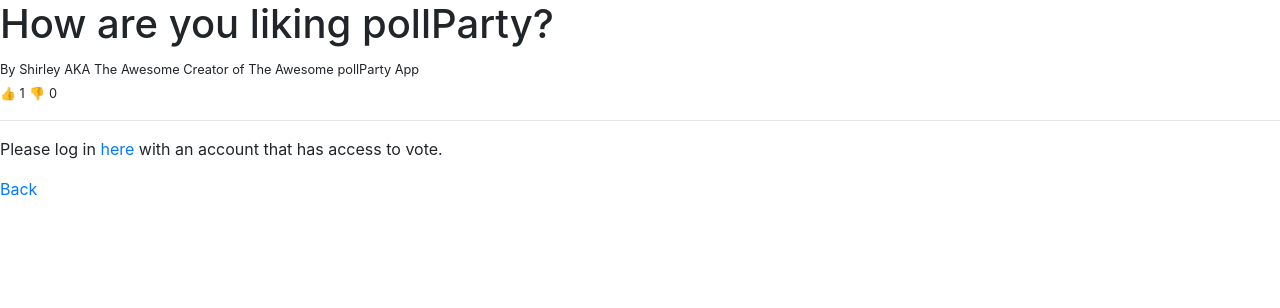
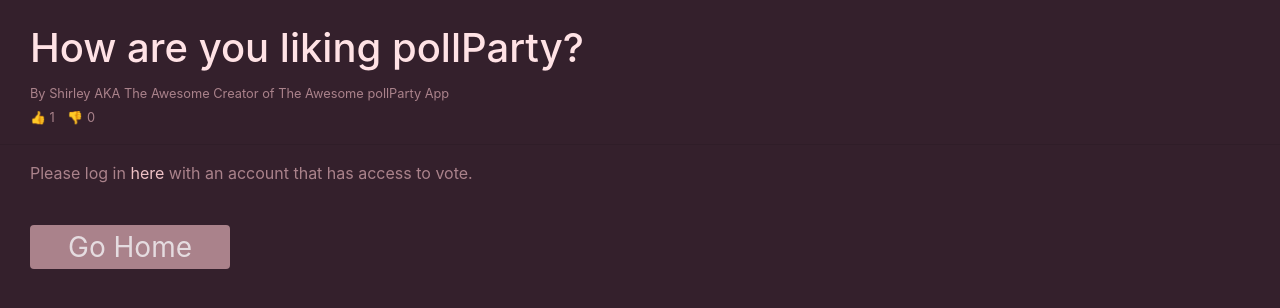
Before and after one commit to shirleytxu/djangoMediaProject, a Django app: page /postDetails/1 in a window 1280 px wide. Shown: the top 308 px of the page. Run offline with Django 3.2, Linux system fonts and the light colour scheme; data comes from the database, SQL or seed files in the repository; both versions use the stored data as it was after the commit; some libraries are stand-ins or nearby versions.

Commit message:
Use template extension for Django templates
- Created base.html
- Moved style sheets to base.html
- Added title block and content block in base.html
- Defined more consistent, easier-to-read color scheme in base.html

```diff
--- a/djangoMediaProject/settings.py
+++ b/djangoMediaProject/settings.py
@@ -27,7 +27,6 @@ SECRET_KEY = '$39y+o5-*ywt#aeug1%16727ld)(h%n%8*nmtcb)lrfpi$^93d'
 DEBUG = True
 
 ALLOWED_HOSTS = []
-
 
 # Application definition
 
--- a/pollParty/admin.py
+++ b/pollParty/admin.py
@@ -4,5 +4,3 @@ from .models import Poll, Profile
 
 admin.site.register(Poll)
 admin.site.register(Profile)
-
-#username: shirley.xu.23
--- a/pollParty/apps.py
+++ b/pollParty/apps.py
@@ -1,4 +1,5 @@
 from django.apps import AppConfig
+
 
 class PollPartyConfig(AppConfig):
     name = 'pollParty'
--- /dev/null
+++ b/pollParty/templates/pollParty/base.html
@@ -0,0 +1,120 @@
+<!DOCTYPE html>
+<html lang="en">
+
+<style>
+.button {
+    display: inline-block;
+    border-radius: 4px;
+    background-color: #AA828B;
+    border: none;
+    color: #E5DCE0;
+    text-align: center;
+    font-size: 28px;
+    width: 200px;
+    transition: all 0.5s;
+    cursor: pointer;
+    margin-bottom: 20px;
+    margin-right: 8px;
+    margin-left: 30px;
+}
+
+.button span {
+  cursor: pointer;
+  display: inline-block;
+  position: relative;
+  transition: 0.5s;
+}
+
+.button span:after {
+  content: '\00bb';
+  position: absolute;
+  opacity: 0;
+  top: 0;
+  right: -20px;
+  transition: 0.5s;
+}
+
+.button:hover span {
+  padding-right: 25px;
+}
+
+.button:hover span:after {
+  opacity: 1;
+  right: 0;
+}
+
+
+.buttonpost {
+  border-radius: 25px;
+  border: 2px solid #AA828B;
+  padding: 20px;
+  width: 850px;
+  height: 150px;
+  opacity: 0.7;
+  transition: 0.3s;
+  display: inline-block;
+  text-decoration: none;
+  margin: 5px 2px;
+  cursor: pointer;
+   margin-right: 8px;
+   margin-left: 30px;
+}
+
+.buttonpost:hover {opacity: 1}
+
+p {
+    color: #FFE2E5;
+    margin-top: 100px;
+    margin-bottom: 100px;
+    margin-right: 8px;
+    margin-left: 30px;
+}
+
+h1 {
+    color: #FFE2E5;
+    margin-top: 100px;
+    margin-bottom: 100px;
+    margin-right: 8px;
+    margin-left: 30px;
+}
+
+
+a[href] {
+     color: #EEC0C5;
+}
+
+table {
+    margin-right: 8px;
+    margin-left: 30px;
+}
+
+body {
+    margin-right: 8px;
+    margin-left: 30px;
+}
+
+form {
+    margin-right: 8px;
+    margin-left: 30px;
+}
+
+</style>
+<head>
+    <!-- defines title block -->
+    <title>{% block title %}pollParty{% endblock %}</title>
+
+    <!-- Copied from Dr. J's Twit -->
+    <link href="https://maxcdn.bootstrapcdn.com/bootstrap/4.4.1/css/bootstrap.min.css"
+          rel="stylesheet"/>
+    <script src="https://ajax.googleapis.com/ajax/libs/jquery/3.4.1/jquery.min.js"></script>
+    <script src="https://cdnjs.cloudflare.com/ajax/libs/popper.js/1.16.0/umd/popper.min.js"></script>
+    <script src="https://maxcdn.bootstrapcdn.com/bootstrap/4.4.1/js/bootstrap.min.js"></script>
+
+</head>
+
+<body style="background-color: #34202C">
+    <!-- content block for other templates to fill in -->
+    {% block content %}
+    {% endblock %}
+</body>
+</html>
--- a/pollParty/templates/pollParty/createPoll.html
+++ b/pollParty/templates/pollParty/createPoll.html
@@ -1,3 +1,5 @@
+{% extends 'pollParty/base.html' %}
+{% block title %}Create A Poll {% endblock %}
 {% block content %}
 <!-- Placeholder for now -->
 <h1>Create Poll</h1>
@@ -7,7 +9,7 @@
     <form method="POST">
   {% csrf_token %}
   {{ form.as_p }}
-  <input type="submit" value="Save">
+  <input type="submit" style="margin-right: 8px; margin-left: 30px;" value="Save">
     </form>
  {% else %}
     <!-- User is not authenticated, redirect to login page -->
@@ -15,6 +17,6 @@
        please login <a href="/accounts/login/"> here </a> with an account that has access.</p>
 
   {% endif %}
-
+<br/>
 <button class="button" onclick="location.href = '/'" style="vertical-align:middle"><span>Back</span></button>
 {% endblock %}
--- a/pollParty/templates/pollParty/pollDetails.html
+++ b/pollParty/templates/pollParty/pollDetails.html
@@ -1,25 +1,15 @@
-<!DOCTYPE html>
-<head>
-    <title>pollParty</title>
+{% extends 'pollParty/base.html' %}
+{% block title %}View Poll Details{% endblock %}
+{% block content %}
 
-    <!-- Copied from Dr. J's Twit -->
-    <link rel="stylesheet"
-          href="https://maxcdn.bootstrapcdn.com/bootstrap/4.4.1/css/bootstrap.min.css"/>
-    <script src="https://ajax.googleapis.com/ajax/libs/jquery/3.4.1/jquery.min.js"></script>
-    <script src="https://cdnjs.cloudflare.com/ajax/libs/popper.js/1.16.0/umd/popper.min.js"></script>
-    <script src="https://maxcdn.bootstrapcdn.com/bootstrap/4.4.1/js/bootstrap.min.js"></script>
-
-</head>
-
-<!--Displays this poll's details -->
-<body>
+<br/>
 <h1> {{ poll.pollText }} </h1>
-<small> By {{ firstName }} {{ lastName }} </small> <br/>
+<small style="color: #AA828B; margin-right: 8px; margin-left: 30px;"> By {{ firstName }} {{ lastName }} </small> <br/>
 <!-- Poll Up Votes -->
-<span> <small>👍 {{ poll.upVotes.count }}</small></span>
+<span> <small style="color: #AA828B; margin-right: 8px; margin-left: 30px;">👍 {{ poll.upVotes.count }}</small></span>
 
 <!-- Poll Down Votes -->
-<span> <small>👎 {{ poll.downVotes.count }}</small></span>
+<span> <small style="color: #AA828B; margin-right: 8px; ">👎 {{ poll.downVotes.count }}</small></span>
 <br/>
 <hr>
 
@@ -42,6 +32,7 @@
         </form>
     {% endif %}
 
+    <!-- If user is the author of a post, displays delete post option -->
     {% if user == poll.userPosted %}
         <form action="{% url 'deletepost' poll.pk %}" method="post">
             {% csrf_token %}
@@ -51,8 +42,12 @@
 
 
 {% else %}
-<p>Please log in <a href="/accounts/login/"> here </a> with an account that has access to vote.</p>
+<!-- User is not logged in, prompts them to log in -->
+<p style="color: #AA828B;">Please log in <a href="/accounts/login/"> here </a>
+    with an account that has access to vote.</p>
 
 {% endif %}
-
-<a href="{% url 'index' %}">Back</a>
+<br/>
+ <button class="button" onclick="location.href = '/'"
+            style="vertical-align:middle"><span>Go Home</span></button>
+{% endblock %}
--- a/pollParty/views.py
+++ b/pollParty/views.py
@@ -19,23 +19,39 @@ class RegisterForm(UserCreationForm):
 
     class Meta:
         model = User
-        fields = ["username", "email", "first_name", "last_name", "password1", "password2"]
+        fields = ["username", "email", "first_name", "last_name", "password1",
+                  "password2"]
+
 
 def register(response):
-    message=""
+    """
+    register view-
+    allows new users to register an account
+    loads template registration/register.html
+    """
+    message = ""
     if response.method == "POST":
         form = RegisterForm(response.POST)
         if form.is_valid():
+            # Registration form successful, redirects to home
             form.save()
             return redirect("/")
         else:
-            message="Registration Form Failed. "
+            # Registration form unsuccessful
+            message = "Registration Form Failed. "
 
     else:
         form = RegisterForm()
-    return render(response, "registration/register.html", {"form": form, "message": message})
+    return render(response, "registration/register.html",
+                  {"form": form, "message": message})
+
 
 class PostDetailView(DetailView):
+    """
+    postdetailview view-
+    allows users to view a post in an individual page
+    loads template pollParty/pollDetails.html
+        """
     model = Poll
     template_name = 'pollParty/pollDetails.html'
 
@@ -48,6 +64,11 @@ class PostDetailView(DetailView):
 
 
 class AddPostView(CreateView):
+    """
+    addpostview view-
+    allows users to add their own posts
+    loads template pollParty/createPoll.html
+    """
     model = Poll
     template_name = 'pollParty/createPoll.html'
     fields = ['pollText']
@@ -59,31 +80,55 @@ class AddPostView(CreateView):
 
 
 def upvote(request, pk):
+    """
+    upvote view-
+    allows users to upvote posts
+    displayed in pollParty/pollDetails.html
+    """
     user = request.user
     poll = get_object_or_404(Poll, pk=pk)
 
+    # Adds user to list of users that upvoted this post
     poll.upVotes.add(user)
     poll.save()
+    # Refreshes page after upvote so data is immediately updated
     return HttpResponseRedirect(reverse('postDetails', args=(pk,)))
 
 
 def downvote(request, pk):
+    """
+    downvote view-
+    allows users to downvote posts
+    displayed in pollParty/pollDetails.html
+    """
+
     user = request.user
     poll = get_object_or_404(Poll, pk=pk)
 
+    # Adds user to list of users that downvoted this post
     poll.downVotes.add(user)
     poll.save()
+    # Refreshes page after downvote so data is immediately updated
     return HttpResponseRedirect(reverse('postDetails', args=(pk,)))
 
 
 def deletepost(request, pk):
+    """
+    deletepost view-
+    displays page after author of a post deletes their post
+    loads template pollParty/deletePoll.html
+    """
+
     user = request.user
     poll = get_object_or_404(Poll, pk=pk)
     if user == poll.userPosted:
+        # Poll's author is user, can delete
         postToDelete = Poll.objects.get(pk=pk)
         postToDelete.delete()
         message = "Poll %d deleted successfully." % pk
     else:
+        # Poll's author is not user, cannot delete - Prevents other users from
+        # deleting a post that isn't theirs by entering a specific URL.
         message = "You do not have permission to delete."
     context = {'message': message}
     return render(request, 'pollParty/deletePoll.html', context)
@@ -91,15 +136,15 @@ def deletepost(request, pk):
 
 def index(request):
     """
-    index view- home page of pollParty
-    shows all existing polls from database
+    index view- home page
+    home page of pollParty, shows all existing polls from database
     loads template pollParty/index.html
     """
 
     if request.POST:
         # Handles Post Operation
         if 'inputUsername' in request.POST.keys():
-            # Authenticate User
+            # Authenticates User
             user = authenticate(username=request.POST['inputUsername'],
                                 password=request.POST['inputPassword'])
             if user is not None:
@@ -119,7 +164,6 @@ def index(request):
     # Loads Data from Database
     allPolls = Poll.objects.order_by('-pubDate')
 
-    # for
     for poll in allPolls:
         poster = poll.userPosted
         poll.firstName = poster.first_name
```
Also changed, not shown: pollParty/templates/pollParty/deletePoll.html (+6 -9 lines), pollParty/templates/pollParty/index.html (+14 -80 lines), pollParty/templates/registration/logged_out.html (+11 -15 lines), pollParty/templates/registration/login.html (+9 -23 lines), pollParty/templates/registration/register.html (+52 -17 lines), db.sqlite3, pollParty/templates/pollParty/djangobackground.gif (deleted).
